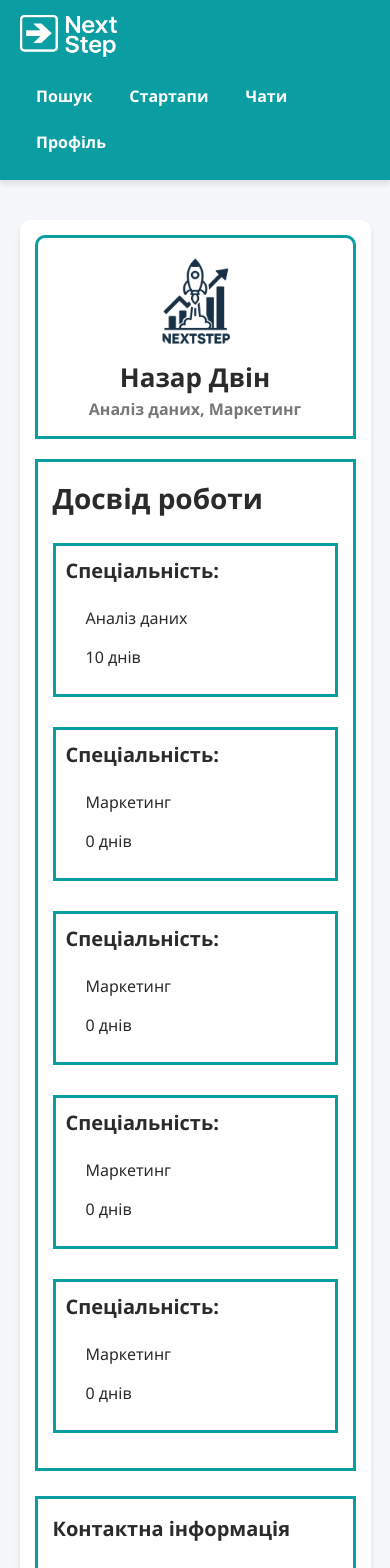
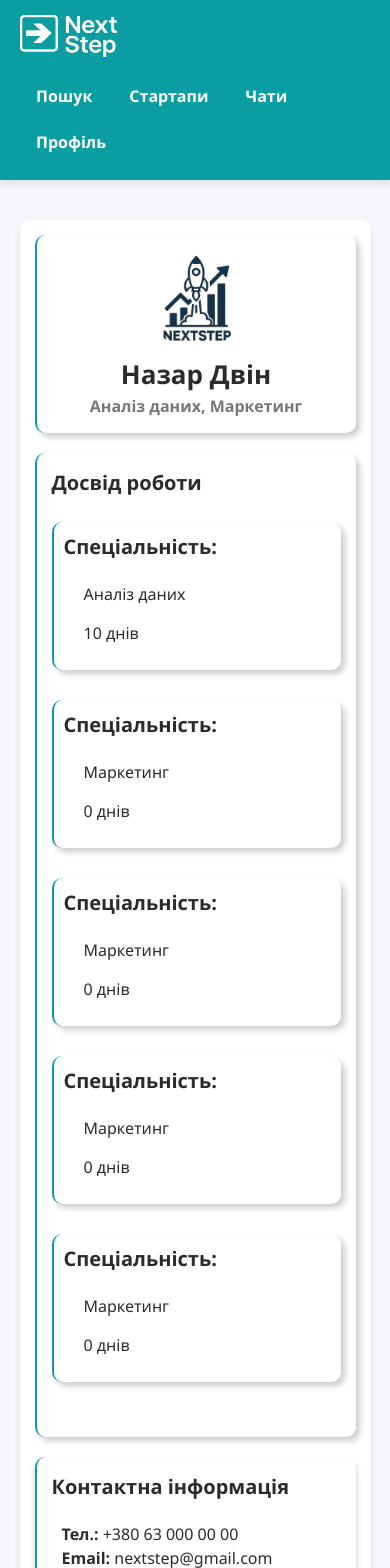
Before and after one commit to dark0m0n/NextStep, a React app in the folder frontend/: page /profile in a window 390 px wide. Shown: the top 1568 px of the page. Built offline with nearby package versions, Linux system fonts and the light colour scheme; the HTML template or start-up script is replaced by a standard one.

Commit message:
Changed the structure of the profile page
Changed the structure of the profile page

```diff
--- a/frontend/src/assets/styles/profilePageCSS.css
+++ b/frontend/src/assets/styles/profilePageCSS.css
@@ -17,10 +17,10 @@
     display: flex;
     align-items: center;
     margin-bottom: 20px;
-    border: 3px solid rgba(10, 158, 162);
-    border-top-left-radius: 10px;
-    border-top-right-radius: 10px;
     text-align: left;
+    border-left: 2px solid rgba(10, 158, 162);
+    border-radius: 10px;
+    box-shadow: 4px 4px 6px rgba(0, 0, 0, 0.2);
 }
 
   .profile-photo {
@@ -50,6 +50,16 @@
     justify-content: space-between;
 }
 
+.profile-exp {
+    display: flex;
+    flex-wrap: wrap;
+    justify-content: space-between;
+    border-left: 2px solid rgba(10, 158, 162);
+    border-radius: 10px;
+    box-shadow: 4px 4px 6px rgba(0, 0, 0, 0.2);
+    margin-bottom: 15px;
+}
+
   /* ===============================
      Секції профілю
   ================================ */
@@ -57,8 +67,9 @@
     width: 32%;
     margin: 5px 0 20px 0;
     padding: 20px;
-    border: 3px solid rgba(10, 158, 162);
-    box-sizing: border-box;
+    border-left: 2px solid rgba(10, 158, 162);
+    border-radius: 10px;
+    box-shadow: 4px 4px 6px rgba(0, 0, 0, 0.2);
 }
 
   .section h2 {
@@ -71,7 +82,9 @@
     list-style-type: none;
     padding: 0;
     margin-left: 10px;
+    margin-top: 10px;
     text-align: left;
+
   }
 
   /* ===============================
@@ -80,12 +93,11 @@
   .expir {
     width: 100%;
     padding: 20px;
-    border: 3px solid rgba(10, 158, 162);
     margin-bottom: 20px;
   }
 
   .expir h2 {
-    font-size: 28px;
+    font-size: 20px;
     margin-bottom: 24px;
     text-align: left;
   }
@@ -105,10 +117,11 @@
 
 .specs {
     width: 30%;
-    border: 3px solid rgba(10, 158, 162);
     padding: 10px;
     box-sizing: border-box;
     margin-bottom: 20px;
+    border-radius: 10px;
+    box-shadow: 4px 4px 6px rgba(0, 0, 0, 0.2);
 }
 
 .spec, .exp {
@@ -118,16 +131,22 @@
 }
 
   /* ===============================
-     Сильні сторони
+     <Strong>
   ================================ */
 .strong-profile {
     font-weight: 600;
     font-size: 20px;
+    margin-bottom: 10px;
+}
+  .strong-descr {
+    font-weight: 600;
+    font-size: 16px;
   }
 
   .strong {
     margin-bottom: 20px;
   }
+
 
   /* ===============================
      Додаткова інформація
@@ -135,18 +154,16 @@
 .other {
     width: 100%;
     padding: 20px;
-    border: 3px solid rgba(10, 158, 162);
     margin-bottom: 20px;
+    border-left: 2px solid rgba(10, 158, 162);
+    border-radius: 10px;
+    box-shadow: 4px 4px 6px rgba(0, 0, 0, 0.2);
 }
 
-  .other h2 {
-    font-size: 24px;
-    margin-bottom: 16px;
-    text-align: left;
-  }
 
   .otherInfo {
     margin-left: 10px;
+    margin-top: 10px;
     text-align: left;
   }
 
@@ -163,6 +180,9 @@
         flex-direction: column;
         text-align: center;
         padding: 15px;
+        border-left: 2px solid rgba(10, 158, 162);
+        border-radius: 10px;
+        box-shadow: 4px 4px 6px rgba(0, 0, 0, 0.2);
     }
 
     .profile-photo {
@@ -180,15 +200,27 @@
 
     .profile-content {
         flex-direction: column;
+
+    }
+
+    .profile-exp {
+        flex-direction: column;
+        border-left: 2px solid rgba(10, 158, 162);
+        border-radius: 10px;
+        box-shadow: 4px 4px 6px rgba(0, 0, 0, 0.2);
     }
 
     .section {
       width: 100%;
       padding: 15px;
+      box-shadow: 0 4px 6px rgba(0, 0, 0, 0.2);
     }
 
     .specs {
         width: 100%;
+        border-left: 2px solid rgba(10, 158, 162);
+        border-radius: 10px;
+        box-shadow: 4px 4px 6px rgba(0, 0, 0, 0.2);
     }
 
     .spc {
```
Lines whose indentation alone changed are shown as unchanged.
